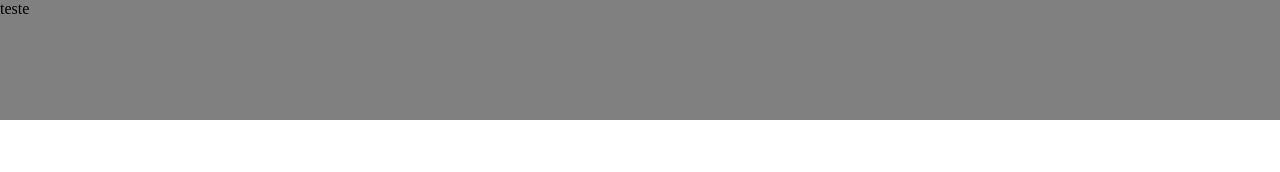
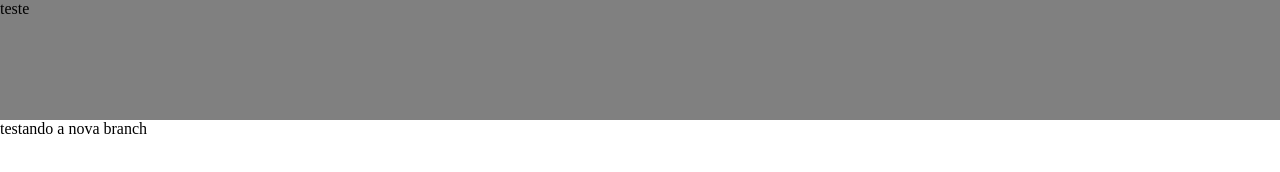
Before and after one commit to joaovitorbecher/meus-projetos, a plain HTML site: page projeto-historia/index.html in a window 1280 px wide. Drawn offline with Linux system fonts and the light colour scheme.

Commit message:
Commit na nova branch

```diff
--- a/projeto-historia/index.html
+++ b/projeto-historia/index.html
@@ -11,7 +11,7 @@
         <div>teste</div>
     </header>
     <main>
-
+        testando a nova branch
     </main>
     <footer>
 
```
